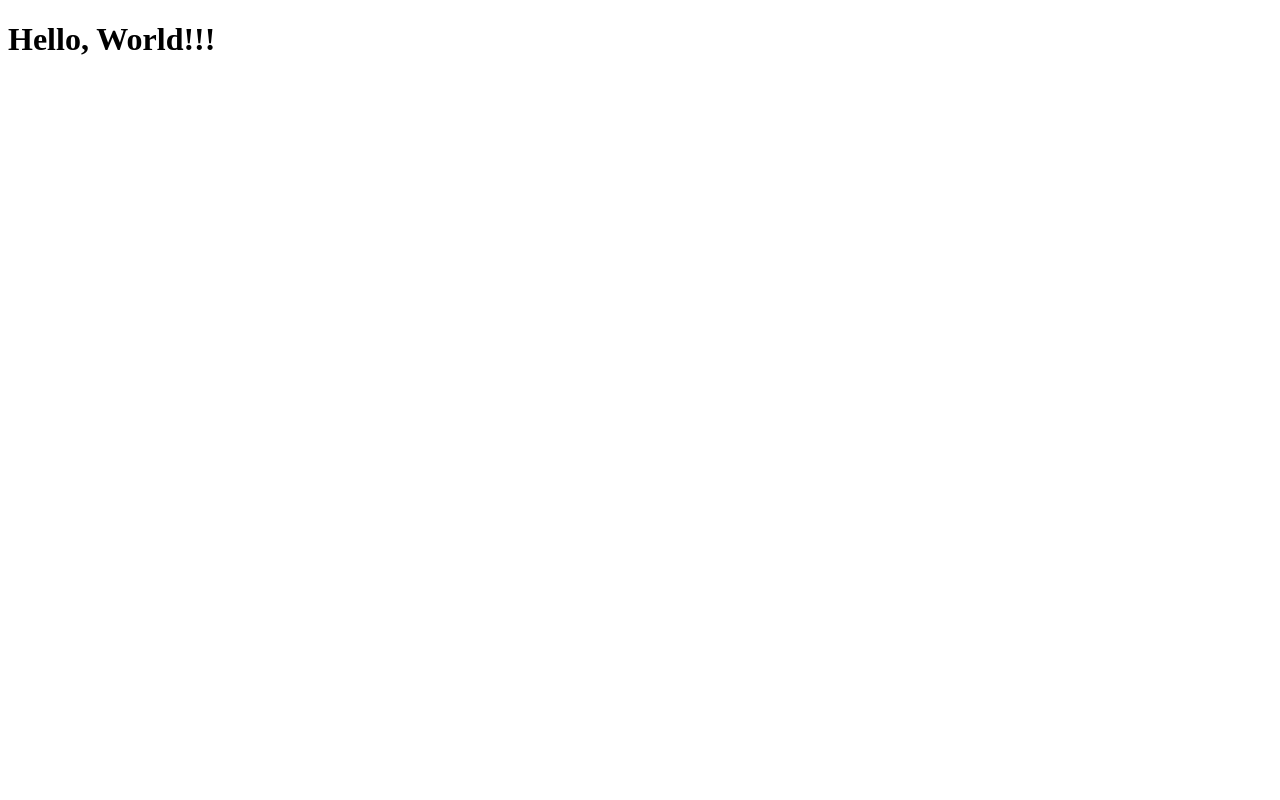
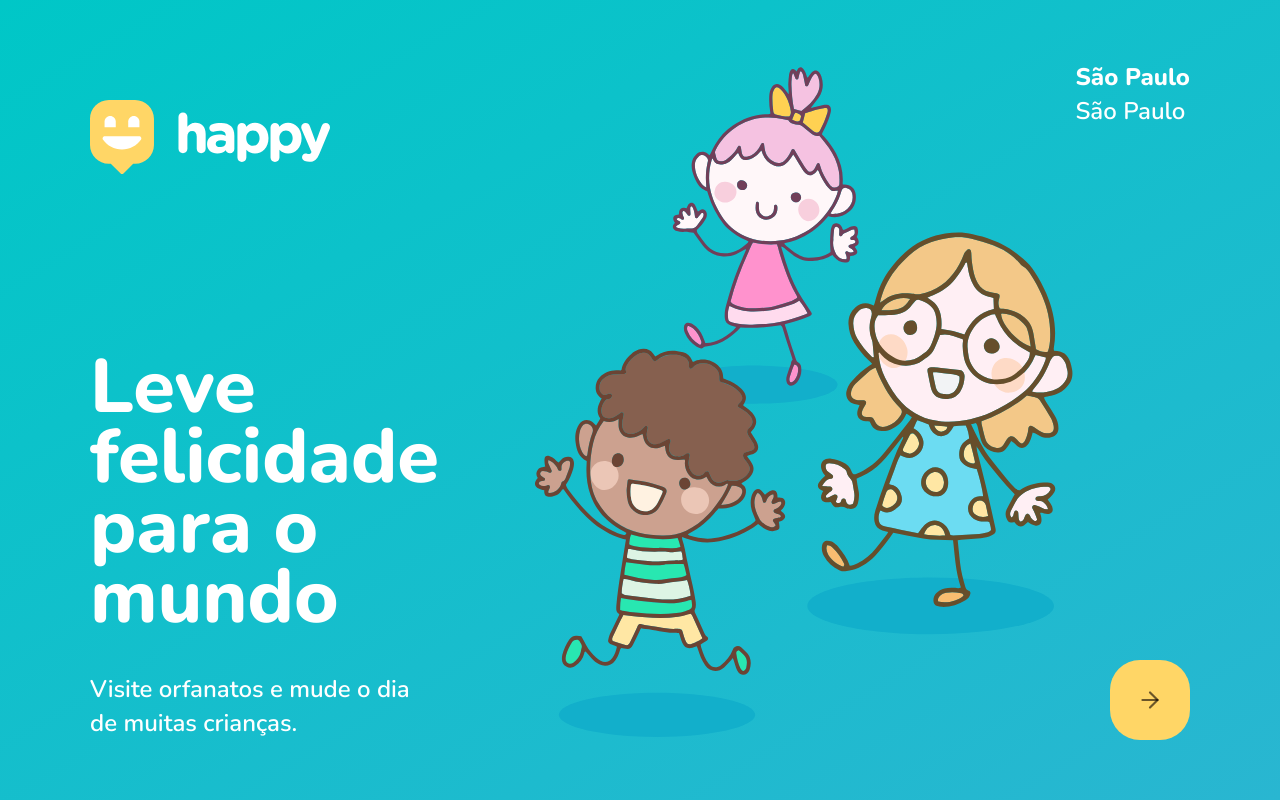
Before and after one commit to matheusfelipeog/happy, a React (Create React App) app in the folder web/: page / in a window 1280 px wide. Built offline with nearby package versions, Linux system fonts and the light colour scheme.

Commit message:
Finalized landing page

```diff
--- a/web/public/index.html
+++ b/web/public/index.html
@@ -3,8 +3,15 @@
   <head>
 
     <title>Happy</title>
+
+    <!-- METAS -->
     <meta charset="utf-8" />
     <meta name="viewport" content="width=device-width, initial-scale=1" />
+    <!-- END METAS -->
+
+    <!-- LINKS -->
+    <link href="https://fonts.googleapis.com/css2?family=Nunito:wght@600;700;800&display=swap" rel="stylesheet">
+    <!-- END LINKS -->
 
   </head>
   <body>
--- a/web/src/App.tsx
+++ b/web/src/App.tsx
@@ -1,20 +1,13 @@
 import React from 'react';
 
-interface TitleProps {
-  text: string;
-}
+import './styles/global.css';
+import './styles/pages/landing.css';
 
-function Title(props: TitleProps){
-  return (
-    <h1>{props.text}</h1>
-  )
-}
+import Routes from './routes';
 
 function App() {
   return (
-    <div className="App">
-      <Title text="Hello, World!!!" />
-    </div>
+    <Routes />
   );
 }
 
--- /dev/null
+++ b/web/src/pages/Landing.tsx
@@ -0,0 +1,35 @@
+import React from 'react';
+import { FiArrowRight } from 'react-icons/fi';
+import { Link } from 'react-router-dom';
+
+import '../styles/pages/landing.css';
+
+import logoImg from '../images/logo.svg';
+
+
+function Landing() {
+  return (
+    <div id="page-landing">
+      <div className="content-wrapper">
+        <img src={logoImg} alt="Logo da plataforma Happy" />
+
+        <main>
+          <h1>Leve felicidade para o mundo</h1>
+          <p>Visite orfanatos e mude o dia de muitas crianças.</p>
+        </main>
+
+        <div className="location">
+          <strong>São Paulo</strong>
+          <span>São Paulo</span>
+        </div>
+
+        <Link to="/app" className="enter-app">
+          <FiArrowRight size={26} color="rgba(8, 0, 0, 0.6)" />
+        </Link>
+
+      </div>
+    </div>
+  );
+}
+
+export default Landing;
--- /dev/null
+++ b/web/src/routes.tsx
@@ -0,0 +1,17 @@
+import React from 'react';
+import { BrowserRouter, Switch, Route } from 'react-router-dom';
+
+import Landing from './pages/Landing';
+import OrphanagesMap from './pages/OrphanagesMap';
+
+function Routes() {
+  return (
+    <BrowserRouter>
+      <Switch>
+        <Route path="/" exact component={Landing} />
+      </Switch>
+    </BrowserRouter>
+  );
+}
+
+export default Routes;
--- /dev/null
+++ b/web/src/styles/global.css
@@ -0,0 +1,14 @@
+* {
+    margin: 0;
+    padding: 0;
+    box-sizing: border-box;
+}
+
+body {
+    color: #fff;
+    background: #ebf2f5;
+}
+
+body, input, button, textarea {
+    font: 600 18px Nunito, sans-serif;
+}
--- /dev/null
+++ b/web/src/styles/pages/landing.css
@@ -0,0 +1,83 @@
+#page-landing {
+    width: 100vw;
+    height: 100vh;
+    background: linear-gradient(329.54deg, #29B6D1 0%, #00C7C7 100%);
+
+    display: flex;
+    justify-content: center;
+    align-items: center;
+}
+
+#page-landing .content-wrapper {
+    position: relative;
+
+    width: 100%;
+    max-width: 1100px;
+
+    height: 100%;
+    max-height: 680px;
+
+    display: flex;
+    align-items: flex-start;
+    flex-direction: column;
+    justify-content: space-between;
+
+    background: url('../../images/landing.svg') no-repeat 80% center;
+}
+
+#page-landing .content-wrapper img {
+    margin-top: 40px;
+}
+
+#page-landing .content-wrapper main {
+    max-width: 350px;
+}
+
+#page-landing .content-wrapper main h1 {
+    font-size: 76px;
+    font-weight: 800;
+    line-height: 70px;
+}
+
+#page-landing .content-wrapper main p {
+    margin-top: 40px;
+    font-size: 24px;
+    line-height: 34px;
+}
+
+.content-wrapper .location {
+    position: absolute;
+    right: 0;
+    top: 0;
+
+    font-size: 24px;
+    line-height: 34px;
+
+    display: flex;
+    flex-direction: column;
+}
+
+.content-wrapper .location strong {
+    font-weight: 800;
+}
+
+.content-wrapper .enter-app {
+    position: absolute;
+    right: 0;
+    bottom: 0;
+
+    width: 80px;
+    height: 80px;
+    background: #ffd666;
+    border-radius: 30px;
+
+    display: flex;
+    align-items: center;
+    justify-content: center;
+
+    transition: background-color 0.2s;
+}
+
+.content-wrapper .enter-app:hover {
+    background: #96feff;
+}
```
